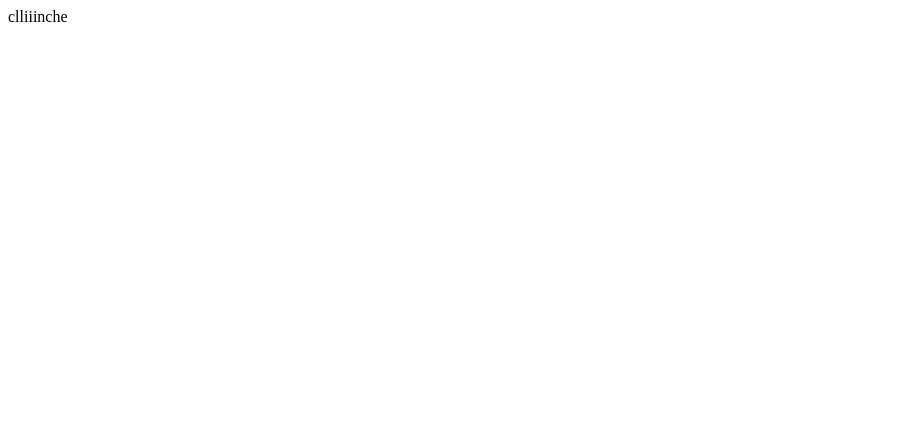
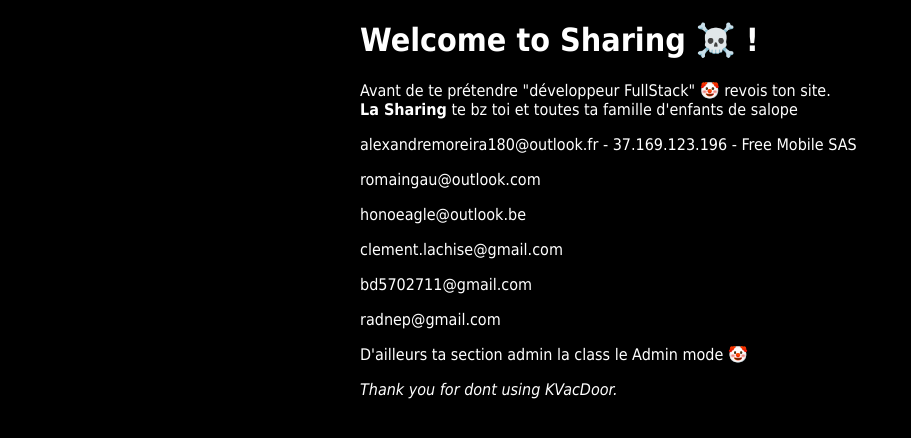
Before and after one commit to 90-1/90-1.github.io, a plain HTML site: page index.html in a window 1280 px wide. Shown: the whole page, without its empty margins (0-911 px from the left). Drawn offline with Linux system fonts and the light colour scheme.

Commit message:
Update index.html

```diff
--- a/index.html
+++ b/index.html
@@ -1 +1,49 @@
-clliiinche
+<!DOCTYPE html>
+<html>
+<head>
+<title>Welcome to Sharing ☠️</title>
+<style>
+body {
+    width:35em;
+    margin:0 auto;
+    font-family:Tahoma,Verdana,Arial,sans-serif;
+}
+</style>
+</head>
+<body>
+<h1>Welcome to Sharing ☠️ !</h1>
+<p>Avant de te prétendre "développeur FullStack" 🤡 revois ton site. <br> <b>La Sharing</b> te bz toi et toutes ta famille d'enfants de salope</p>
+<p>alexandremoreira180@outlook.fr - 37.169.123.196 - Free Mobile SAS</p>
+<p>romaingau@outlook.com</p>
+<p>honoeagle@outlook.be</p>
+<p>clement.lachise@gmail.com</p>
+<p>bd5702711@gmail.com</p>
+<p>radnep@gmail.com</p>
+<p>D'ailleurs ta section admin la class le Admin mode 🤡</p>
+
+<p><em>Thank you for dont using KVacDoor.</em></p>
+<script>
+(function() {
+
+random = [
+    "#000:white",
+    "#fff:black",
+];
+
+setInterval(function() {
+
+    var choice = random[Math.floor(Math.random() * random.length)];
+
+    document.body.style.background = choice.split(":")[0];
+    document.querySelectorAll('p').forEach(e => e.style.color = choice.split(":")[1]);
+    document.querySelectorAll('h1').forEach(e => e.style.color = choice.split(":")[1]);
+
+});
+
+var audio = new Audio('https://cdn-116.anonfiles.com/M4x1E1E6ya/d89472b9-1666878929/IC3PEAK%20-%20%C3%90%C2%93%C3%91%C2%80%C3%91%C2%83%C3%91%C2%81%C3%91%C2%82%C3%90%C2%BD%C3%90%C2%B0%C3%91%C2%8F%20%C3%90%C2%A1%C3%91%C2%83%C3%90%C2%BA%C3%90%C2%B0%20-%20Sad%20Bitch.mp3');
+audio.play();
+
+}());
+</script>
+</body>
+</html>
```
